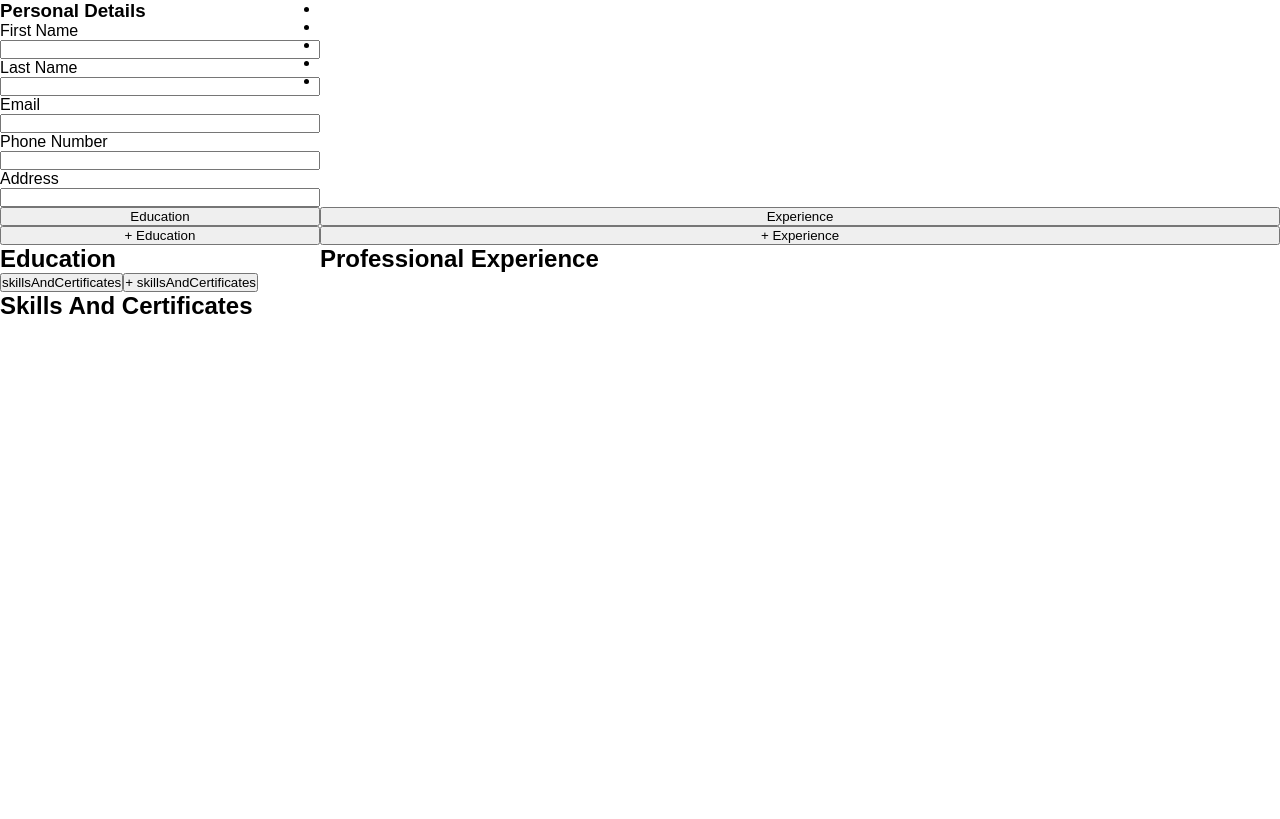
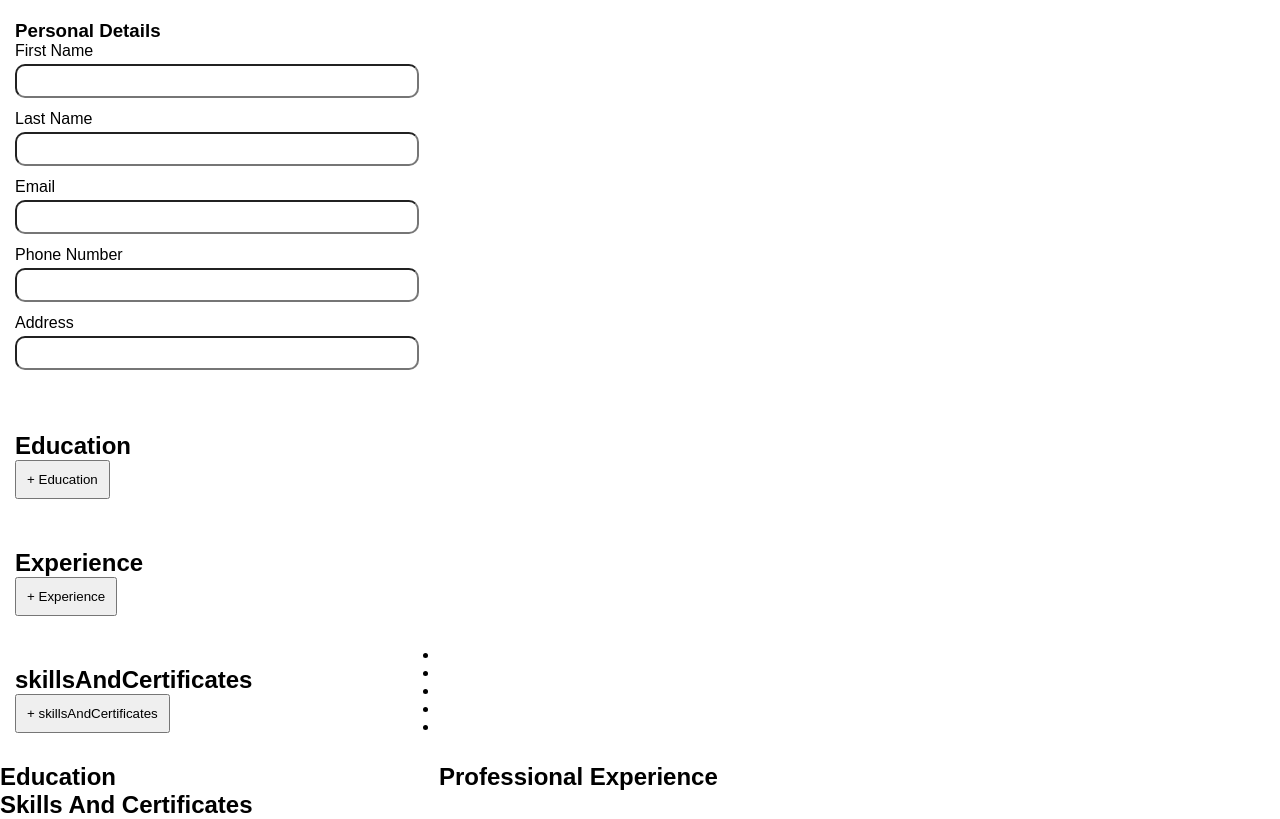
Before and after one commit to G-Alessandro/CV-Application, a React (Vite) app: page / in a window 1280 px wide. Built offline with nearby package versions, Linux system fonts and the light colour scheme.

Commit message:
Added component CvPreview and added createContext for each useState

```diff
--- a/src/App.jsx
+++ b/src/App.jsx
@@ -1,15 +1,47 @@
-import UserInformation from "./components/UserInformation"
+import React from "react"
+import GeneralInformation from "./components/general-information/GeneralInformation"
 import Education from "./components/education/Education";
 import Experience from "./components/experience/Experience"
 import SkillsAndCertificates from "./components/skills-and-certificates/SkillsAndCertificates";
+import CvPreview from "./components/cv-preview/CvPreview";
+
+export const PersonalDataContext = React.createContext(null);
+export const EducationDataContext = React.createContext(null);
+export const ExperienceDataContext = React.createContext(null);
+export const SkillsAndCertificatesDataContext = React.createContext(null);
 
 export default function App() {
+
+  const [personalData, setPersonalData] = React.useState({
+    firstName: "",
+    lastName: "",
+    email: "",
+    phoneNumber: "",
+    address: ""
+  });
+
+  const [educationData, setEducationData] = React.useState([]);
+
+  const [experienceData, setExperienceData] = React.useState([]);
+
+  const [skillsAndCertificatesData, setSkillsAndCertificatesData] = React.useState([]);
+
+
   return (
     <div className="main-container">
-      <UserInformation />
-      <Education />
-      <Experience />
-      <SkillsAndCertificates />
+      <PersonalDataContext.Provider value={{ personalData, setPersonalData }}>
+        <EducationDataContext.Provider value={{ educationData, setEducationData }}>
+          <ExperienceDataContext.Provider value={{ experienceData, setExperienceData }}>
+            <SkillsAndCertificatesDataContext.Provider value={{ skillsAndCertificatesData, setSkillsAndCertificatesData }}>
+              <GeneralInformation />
+              <Education />
+              <Experience />
+              <SkillsAndCertificates />
+              <CvPreview />
+            </SkillsAndCertificatesDataContext.Provider>
+          </ExperienceDataContext.Provider>
+        </EducationDataContext.Provider>
+      </PersonalDataContext.Provider>
     </div>
   )
 }
--- /dev/null
+++ b/src/components/cv-preview/CvPreview.jsx
@@ -0,0 +1,70 @@
+import React from "react"
+import { PersonalDataContext } from "../../App"
+import { EducationDataContext } from "../../App";
+import { ExperienceDataContext } from "../../App";
+import { SkillsAndCertificatesDataContext } from "../../App";
+
+export default function CvPreview() {
+  const { personalData } = React.useContext(PersonalDataContext);
+  const { educationData } = React.useContext(EducationDataContext);
+  const { experienceData } = React.useContext(ExperienceDataContext);
+  const { skillsAndCertificatesData } = React.useContext(SkillsAndCertificatesDataContext);
+
+  return (
+    <>
+      <div className="preview-personal-details">
+        <h1>{personalData.firstName} {personalData.lastName}</h1>
+        <ul>
+          <li>{personalData.firstName}</li>
+          <li>{personalData.lastName}</li>
+          <li>{personalData.email}</li>
+          <li>{personalData.phoneNumber}</li>
+          <li>{personalData.address}</li>
+        </ul>
+      </div>
+      <div className="preview-education">
+        <h2>Education</h2>
+        {educationData.map(education => (
+          <div key={education.educationId}>
+            <div className="education-period">
+              <p>{education.startDate} - {education.endDate}</p>
+              <p>{education.location}</p>
+            </div>
+            <div className="education-info">
+              <h3>{education.school}</h3>
+              <p>{education.degree}</p>
+            </div>
+          </div>
+        ))}
+      </div>
+      <div className="preview-experience">
+        <h2>Professional Experience</h2>
+        {experienceData.map(experience => (
+          <div key={experience.experienceId}>
+            <div className="experience-period">
+              <p>{experience.startDate} - {experience.endDate}</p>
+              <p>{experience.location}</p>
+            </div>
+            <div className="experience-info">
+              <h3>{experience.companyName}</h3>
+              <p>{experience.positionTitle}</p>
+              <p>{experience.description}</p>
+            </div>
+          </div>
+        ))}
+      </div>
+      <div className="preview-skills-and-certificates">
+        <h2>Skills And Certificates</h2>
+        <ul>
+          {skillsAndCertificatesData.map(skillsAndCertificates => (
+            <li key={skillsAndCertificates.skillCertificateId}>
+              <h3>{skillsAndCertificates.skillCertificate}</h3>
+              <br />
+              <p>{skillsAndCertificates.description}</p>
+            </li>
+          ))}
+        </ul>
+      </div>
+    </>
+  )
+}
--- a/src/components/education/Education.jsx
+++ b/src/components/education/Education.jsx
@@ -1,10 +1,11 @@
 import React from "react"
 import { v4 as uuidv4 } from "uuid"
 import EducationTemplate from "./EducationTemplate";
+import { EducationDataContext } from "../../App";
 
 export default function Education() {
 
-  const [educationData, setEducationData] = React.useState([]);
+  const {educationData, setEducationData} = React.useContext(EducationDataContext);
   const [addEducation, setAddEducation] = React.useState(true);
   const [newEducationData, setNewEducationData] = React.useState(false);
   const [educationAdded, setEducationAdded] = React.useState(true);
@@ -132,9 +133,9 @@ export default function Education() {
   console.log(educationData)
 
   return (
-    <div>
+    <>
       <div className="education-input-container">
-        <button>Education</button>
+        <h2>Education</h2>
         {educationData.map(education => (
           <div key={education.educationId}>
             {showEducationBtn && <button onClick={() => showEducationEdit(education.educationId)} key={education.educationId}>{education.school}</button>}
@@ -148,7 +149,7 @@ export default function Education() {
             />}
           </div>
         ))}
-        {addEducation && <button onClick={handleAddEducationBtn}>+ Education</button>}
+        {addEducation && <button onClick={handleAddEducationBtn} className="add-btn">+ Education</button>}
         {newEducationData &&
           <EducationTemplate
             educationData={educationData}
@@ -160,21 +161,6 @@ export default function Education() {
           />
         }
       </div>
-      <div className="education-data-container">
-        <h2>Education</h2>
-        {educationData.map(education => (
-          <div key={education.educationId}>
-            <div className="education-period">
-              <p>{education.startDate} - {education.endDate}</p>
-              <p>{education.location}</p>
-            </div>
-            <div className="education-info">
-              <h3>{education.school}</h3>
-              <p>{education.degree}</p>
-            </div>
-          </div>
-        ))}
-      </div>
-    </div>
+    </>
   )
 }
--- a/src/components/experience/Experience.jsx
+++ b/src/components/experience/Experience.jsx
@@ -1,10 +1,11 @@
 import React from "react"
 import { v4 as uuidv4 } from "uuid"
 import ExperienceTemplate from "./ExperienceTemplate";
+import { ExperienceDataContext } from "../../App";
 
 export default function Experience() {
 
-  const [experienceData, setExperienceData] = React.useState([]);
+  const {experienceData, setExperienceData} = React.useContext(ExperienceDataContext);
   const [addExperience, setAddExperience] = React.useState(true);
   const [newExperienceData, setNewExperienceData] = React.useState(false);
   const [experienceAdded, setExperienceAdded] = React.useState(true);
@@ -133,9 +134,9 @@ export default function Experience() {
   console.log(experienceData)
 
   return (
-    <div>
+    <>
       <div className="experience-input-container">
-        <button>Experience</button>
+        <h2>Experience</h2>
         {experienceData.map(experience => (
           <div key={experience.experienceId}>
             {showExperienceBtn && <button onClick={() => showExperienceEdit(experience.experienceId)} key={experience.experienceId}>{experience.companyName}</button>}
@@ -149,7 +150,7 @@ export default function Experience() {
             />}
           </div>
         ))}
-        {addExperience && <button onClick={handleAddExperienceBtn}>+ Experience</button>}
+        {addExperience && <button onClick={handleAddExperienceBtn} className="add-btn">+ Experience</button>}
         {newExperienceData &&
           <ExperienceTemplate
             experienceData={experienceData}
@@ -161,22 +162,6 @@ export default function Experience() {
           />
         }
       </div>
-      <div className="experience-data-container">
-        <h2>Professional Experience</h2>
-        {experienceData.map(experience => (
-          <div key={experience.experienceId}>
-            <div className="experience-period">
-              <p>{experience.startDate} - {experience.endDate}</p>
-              <p>{experience.location}</p>
-            </div>
-            <div className="experience-info">
-              <h3>{experience.companyName}</h3>
-              <p>{experience.positionTitle}</p>
-              <p>{experience.description}</p>
-            </div>
-          </div>
-        ))}
-      </div>
-    </div>
+    </>
   )
 }
--- a/src/components/UserInformation.jsx
+++ b/src/components/general-information/GeneralInformation.jsx
@@ -1,14 +1,9 @@
 import React from "react"
+import { PersonalDataContext } from "../../App";
 
-export default function UserInformation() {
+export default function GeneralInformation() {
 
-  const [personalData, setPersonalData] = React.useState({
-    firstName: "",
-    lastName: "",
-    email: "",
-    phoneNumber: "",
-    address: ""
-  });
+  const { personalData, setPersonalData } = React.useContext(PersonalDataContext);
 
   const handleChange = (event) => {
     const { name, value } = event.target;
@@ -17,10 +12,10 @@ export default function UserInformation() {
       }
     setPersonalData(updatedPersonalData);
   };
-  console.log()
+
   return (
     <>
-      <div className="personal-details">
+      <div className="personal-details-container">
         <h3>Personal Details</h3>
         <label htmlFor="first-name">First Name</label>
         <input
@@ -63,16 +58,6 @@ export default function UserInformation() {
           onChange={handleChange}
         />
       </div>
-      <div className="preview-personal-details">
-        <h1>{personalData.firstName} {personalData.lastName}</h1>
-        <ul>
-          <li>{personalData.firstName}</li>
-          <li>{personalData.lastName}</li>
-          <li>{personalData.email}</li>
-          <li>{personalData.phoneNumber}</li>
-          <li>{personalData.address}</li>
-        </ul>
-      </div>
     </>
   )
 }
--- a/src/components/skills-and-certificates/SkillsAndCertificates.jsx
+++ b/src/components/skills-and-certificates/SkillsAndCertificates.jsx
@@ -1,17 +1,17 @@
 import React from "react"
 import { v4 as uuidv4 } from "uuid"
 import SkillsAndCertificatesTemplate from "./SkillsAndCertificatesTemplate";
+import { SkillsAndCertificatesDataContext } from "../../App";
 
 export default function SkillsAndCertificates() {
 
-  const [skillsAndCertificatesData, setSkillsAndCertificatesData] = React.useState([]);
+  const {skillsAndCertificatesData, setSkillsAndCertificatesData} = React.useContext(SkillsAndCertificatesDataContext);
   const [addSkillsAndCertificates, setAddSkillsAndCertificates] = React.useState(true);
   const [newSkillsAndCertificatesData, setNewSkillsAndCertificatesData] = React.useState(false);
   const [skillsAndCertificatesAdded, setSkillsAndCertificatesAdded] = React.useState(true);
   const [showSkillsAndCertificatesBtn, setShowSkillsAndCertificatesBtn] = React.useState(true);
   const [selectedSkillsAndCertificates, setSelectedSkillsAndCertificates] = React.useState(false);
   const [notModifiedSkillsAndCertificatesData, setNotModifiedSkillsAndCertificatesData] = React.useState([]);
-
 
   function handleChange (event) {
     const { name, value } = event.target;
@@ -130,9 +130,9 @@ export default function SkillsAndCertificates() {
   console.log(skillsAndCertificatesData)
 
   return (
-    <div>
+    <>
       <div className="skillsAndCertificates-input-container">
-        <button>skillsAndCertificates</button>
+        <h2>skillsAndCertificates</h2>
         {skillsAndCertificatesData.map(skillsAndCertificates => (
           <div key={skillsAndCertificates.skillCertificateId}>
             {showSkillsAndCertificatesBtn && <button onClick={() => showSkillsAndCertificatesEdit(skillsAndCertificates.skillCertificateId)} key={skillsAndCertificates.skillCertificateId}>{skillsAndCertificates.skillCertificate}</button>}
@@ -146,7 +146,7 @@ export default function SkillsAndCertificates() {
             />}
           </div>
         ))}
-        {addSkillsAndCertificates && <button onClick={handleAddSkillsAndCertificatesBtn}>+ skillsAndCertificates</button>}
+        {addSkillsAndCertificates && <button onClick={handleAddSkillsAndCertificatesBtn} className="add-btn">+ skillsAndCertificates</button>}
         {newSkillsAndCertificatesData &&
           <SkillsAndCertificatesTemplate
             skillsAndCertificatesData={skillsAndCertificatesData}
@@ -158,18 +158,6 @@ export default function SkillsAndCertificates() {
           />
         }
       </div>
-      <div className="skillsAndCertificates-data-container">
-        <h2>Skills And Certificates</h2>
-        <ul>
-          {skillsAndCertificatesData.map(skillsAndCertificates => (
-            <li key={skillsAndCertificates.skillCertificateId}>
-              <h3>{skillsAndCertificates.skillCertificate}</h3>
-              <br />
-              <p>{skillsAndCertificates.description}</p>
-            </li>
-          ))}
-        </ul>
-      </div>
-    </div>
+    </>
   )
 }
--- a/src/styles.css
+++ b/src/styles.css
@@ -6,8 +6,62 @@
 
 .main-container {
   display: grid;
-  grid-template-columns: 1fr 3fr;
+  grid-template-columns: 1fr 2fr;
 }
+
+.personal-details-container,
+.education-input-container,
+.experience-input-container,
+.skillsAndCertificates-input-container {
+  display: flex;
+  flex-direction: column;
+  grid-column-start: 1;
+  grid-column-end: 2;
+  margin: 20px 20px 30px 15px;
+}
+
+/* .preview-personal-details,
+.preview-education,
+.preview-experience,
+.preview-skills-and-certificates {
+  grid-column-start: 2;
+  grid-column-end: 3;
+} */
+
+.add-btn {
+  width: fit-content;
+  padding: 10px;
+}
+
+/* .personal-details-container {
+
+} */
+
+
+/* preview-personal-details
+
+.education-input-container {
+
+}
+
+preview-education
+
+education-period
+
+education-info
+
+experience-input-container
+
+preview-experience
+
+experience-period
+
+experience-info
+
+skillsAndCertificates-input-container
+
+preview-skillsAndCertificates */
+
 
 .personal-details,
 .education,
@@ -17,20 +71,9 @@
   flex-direction: column;
 }
 
-.personal-details {
-
+input {
+  width: 400px;
+  height: 30px;
+  margin: 4px 0px 12px 0px;
+  border-radius: 10px;
 }
-
-.education {
-
-}
-
-.experience {
-
-}
-
-.education-input-container,
-.experience-input-container {
-  display: flex;
-  flex-direction: column;
-}
```
